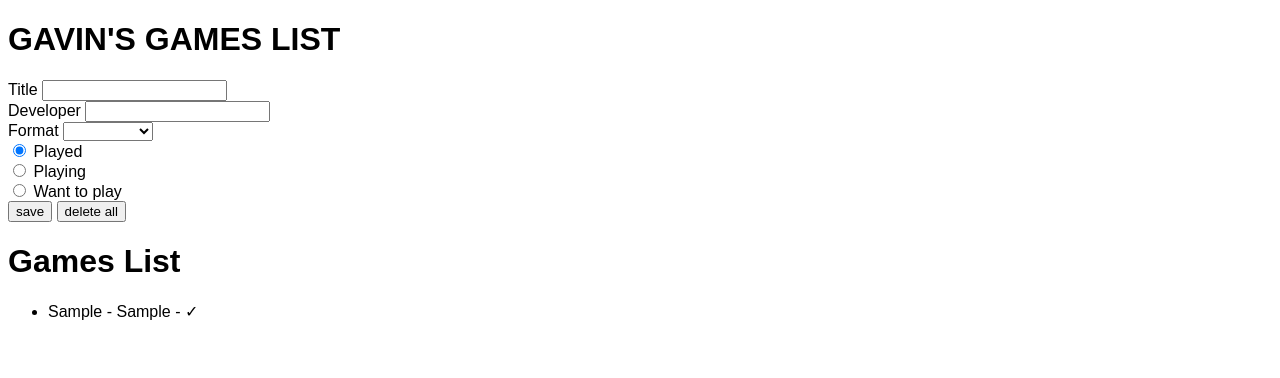
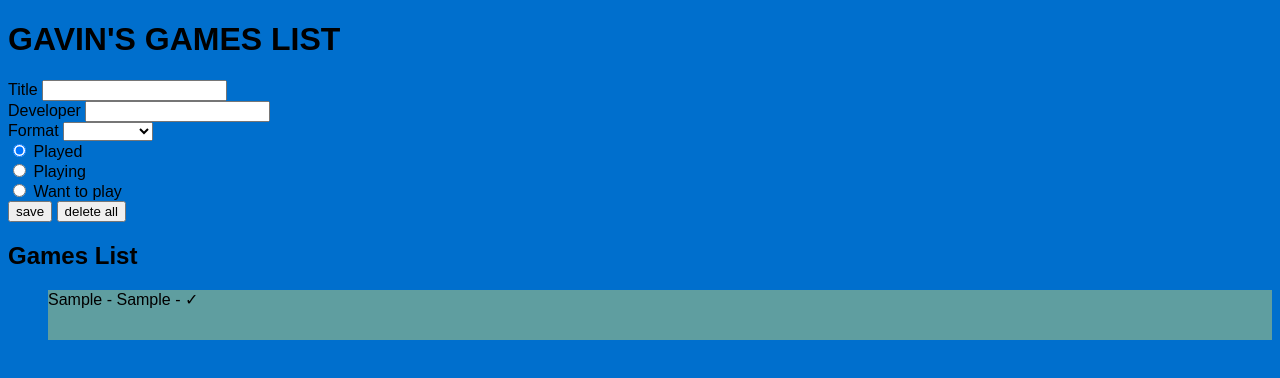
Before and after one commit to harging/week6_weekend_hw, a plain HTML site: page index.html in a window 1280 px wide. Both pictures are taken after typing "Sample", "Sample" into the empty fields and a click on the input "save". Drawn offline with Linux system fonts and the light colour scheme.

Commit message:
made list items flexbox items

```diff
--- a/css/main.css
+++ b/css/main.css
@@ -1,3 +1,14 @@
 body {
     font-family: Arial, Helvetica, sans-serif;
+    background-color: #006FCD;
   }
+
+.flex-container {
+    display: flex;
+}
+
+.flex-item {
+    list-style-type: none;
+    background-color: cadetblue;
+    min-height: 50px;
+}
--- a/index.html
+++ b/index.html
@@ -55,7 +55,7 @@
     </div>
     </form>
 
-    <h1>Games List</h1>
-    <ul id="games-list"></ul>
+    <h2>Games List</h2>
+    <ul class="flexbox-container" id="games-list"></ul>
 </body>
 </html>
--- a/js/app.js
+++ b/js/app.js
@@ -11,16 +11,17 @@ document.addEventListener('DOMContentLoaded', () => {
 let list = document.querySelector("#games-list")
 
 const handleEvent = function (event) {
-    event.preventDefault()
-    const newListItem = document.createElement("li")
+    event.preventDefault();
+    const newListItem = document.createElement("li");
+    newListItem.className = "flex-item";
     newListItem.textContent =
     `${event.target.title.value} - ${event.target.developer.value} - ${event.target.format.value} ${event.target.status.value}`
-    const list = document.querySelector("#games-list")
-    list.appendChild(newListItem)
-    document.querySelector("#new-item-form").reset()
-}
+    const list = document.querySelector("#games-list");
+    list.appendChild(newListItem);
+    document.querySelector("#new-item-form").reset();
+};
 
 const handleDeleteAll = function (event) {
     const gamesList = document.querySelector('#games-list');
     gamesList.innerHTML = '';
-}
+};
```
